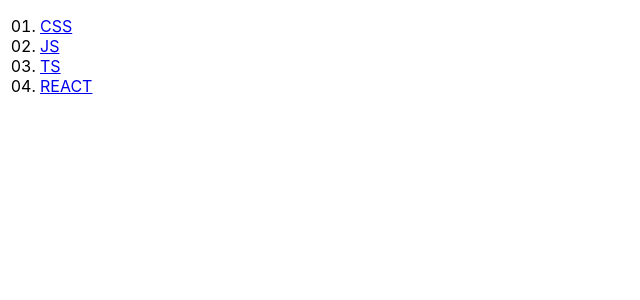
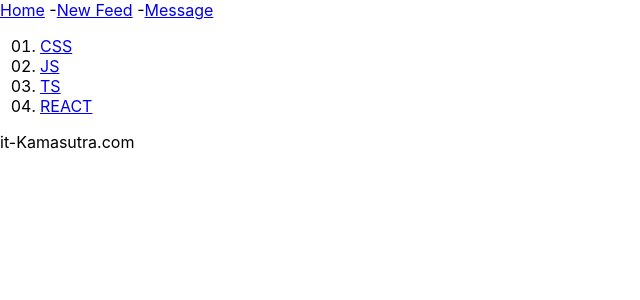
Before and after one commit to ALbirdEX/samurai_way_1, a React (Create React App) app: page / in a window 1280 px wide. Shown: the top 300 px of the page, without its empty margins (0-640 px from the left). Built offline with nearby package versions, Linux system fonts and the light colour scheme.

Commit message:
Add Footer.tsx
handed over Footer.ts to App.tsx

```diff
--- a/src/App.tsx
+++ b/src/App.tsx
@@ -1,11 +1,13 @@
 import React from 'react';
 import './App.css';
 import Header from "./Header";
-import Technologies from "./Technologies";
+import {Technologies} from "./Technologies";
+import Footer from "./Footer";
 
 export const App = () => {
     return (<div>
-            {/*<div><Header/></div>*/}
-            <div><Technologies/></div>
-        </div>);
+        <div><Header/></div>
+        <div><Technologies/></div>
+        <div><Footer/></div>
+    </div>);
 }
--- /dev/null
+++ b/src/Footer.tsx
@@ -0,0 +1,11 @@
+import React from 'react';
+
+const Footer = () => {
+    return (
+        <div>
+            it-Kamasutra.com
+        </div>
+    );
+};
+
+export default Footer;
--- a/src/Technologies.tsx
+++ b/src/Technologies.tsx
@@ -1,6 +1,6 @@
 import React from 'react';
 
-const Technologies = () => {
+export const Technologies = () => {
     return (
         <div>
             <ul>
@@ -12,5 +12,3 @@
         </div>
     );
 }
-
-export default Technologies;
```
